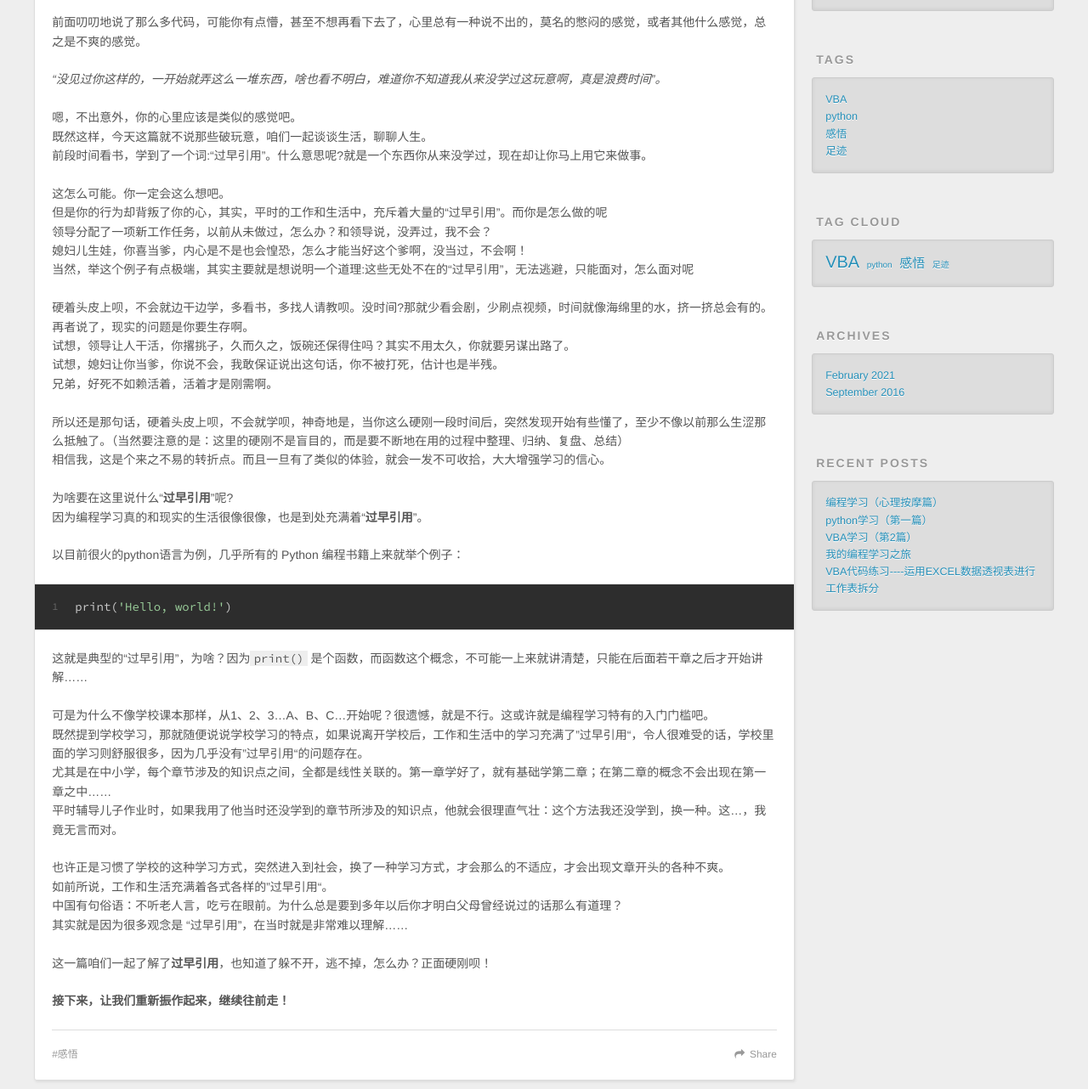
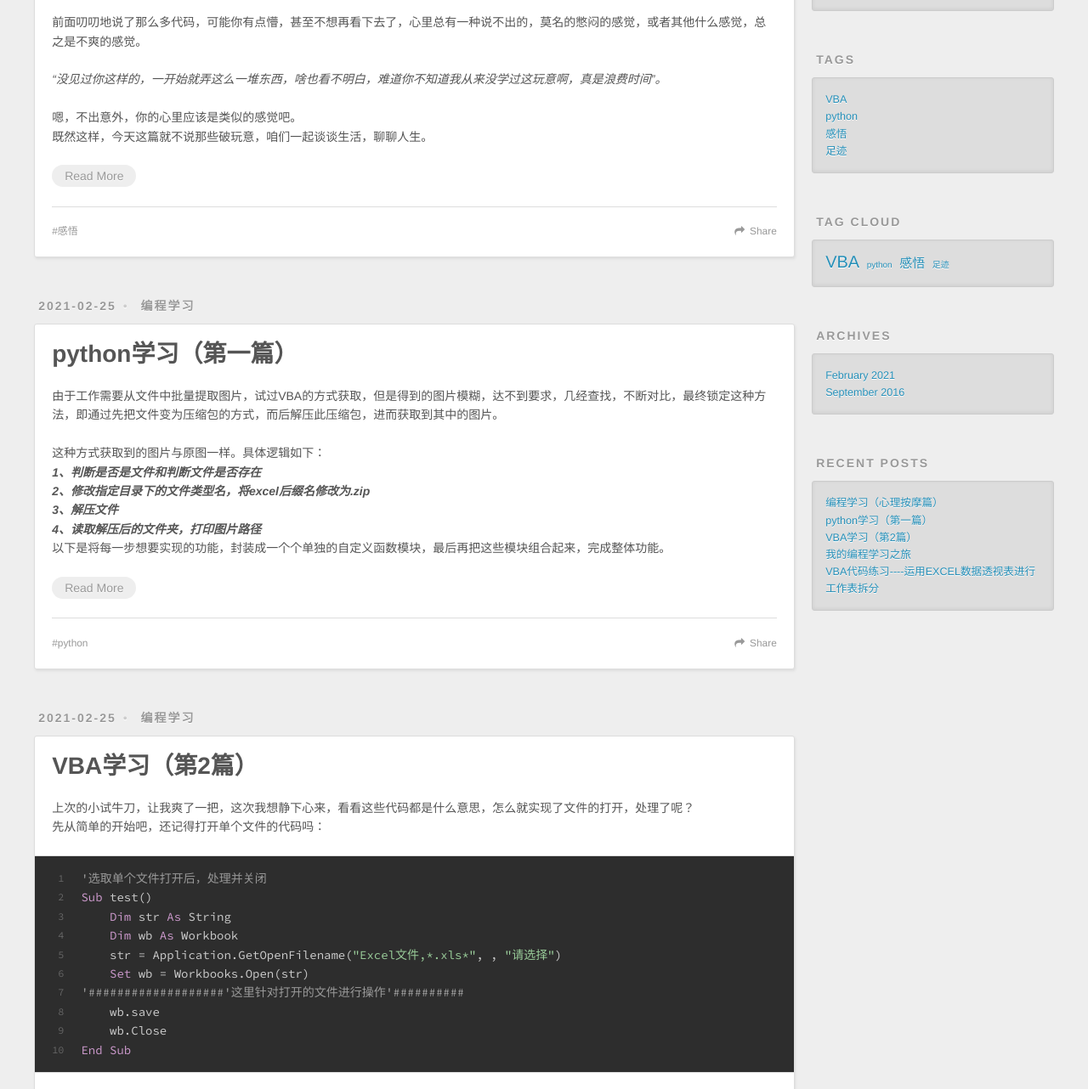
Before and after one commit to leezhengqi/leezhengqi.github.io, a plain HTML site: page index.html in a window 1280 px wide. Shown: the part 438-1720 px from the top of the page at 85% size. Drawn offline with nearby package versions, Linux system fonts and the light colour scheme.

Commit message:
Site updated: 2021-02-25 22:28:44

```diff
--- a/index.html
+++ b/index.html
@@ -96,18 +96,11 @@
 
         <p>前面叨叨地说了那么多代码，可能你有点懵，甚至不想再看下去了，心里总有一种说不出的，莫名的憋闷的感觉，或者其他什么感觉，总之是不爽的感觉。</p>
 <p><em>“没见过你这样的，一开始就弄这么一堆东西，啥也看不明白，难道你不知道我从来没学过这玩意啊，真是浪费时间”。</em></p>
-<p>嗯，不出意外，你的心里应该是类似的感觉吧。<br>既然这样，今天这篇就不说那些破玩意，咱们一起谈谈生活，聊聊人生。<br>前段时间看书，学到了一个词:“过早引用”。什么意思呢?就是一个东西你从来没学过，现在却让你马上用它来做事。</p>
-<p>这怎么可能。你一定会这么想吧。<br>但是你的行为却背叛了你的心，其实，平时的工作和生活中，充斥着大量的“过早引用”。而你是怎么做的呢<br>领导分配了一项新工作任务，以前从未做过，怎么办？和领导说，没弄过，我不会？<br>媳妇儿生娃，你喜当爹，内心是不是也会惶恐，怎么才能当好这个爹啊，没当过，不会啊！<br>当然，举这个例子有点极端，其实主要就是想说明一个道理:这些无处不在的“过早引用”，无法逃避，只能面对，怎么面对呢</p>
-<p>硬着头皮上呗，不会就边干边学，多看书，多找人请教呗。没时间?那就少看会剧，少刷点视频，时间就像海绵里的水，挤一挤总会有的。<br>再者说了，现实的问题是你要生存啊。<br>试想，领导让人干活，你撂挑子，久而久之，饭碗还保得住吗？其实不用太久，你就要另谋出路了。<br>试想，媳妇让你当爹，你说不会，我敢保证说出这句话，你不被打死，估计也是半残。<br>兄弟，好死不如赖活着，活着才是刚需啊。</p>
-<p>所以还是那句话，硬着头皮上呗，不会就学呗，神奇地是，当你这么硬刚一段时间后，突然发现开始有些懂了，至少不像以前那么生涩那么抵触了。（当然要注意的是：这里的硬刚不是盲目的，而是要不断地在用的过程中整理、归纳、复盘、总结）<br>相信我，这是个来之不易的转折点。而且一旦有了类似的体验，就会一发不可收拾，大大增强学习的信心。</p>
-<p>为啥要在这里说什么“<strong>过早引用</strong>”呢?<br>因为编程学习真的和现实的生活很像很像，也是到处充满着“<strong>过早引用</strong>”。</p>
-<p>以目前很火的python语言为例，几乎所有的 Python 编程书籍上来就举个例子：</p>
-<figure class="highlight python"><table><tr><td class="gutter"><pre><span class="line">1</span><br></pre></td><td class="code"><pre><span class="line">print(<span class="string">&#x27;Hello, world!&#x27;</span>)</span><br></pre></td></tr></table></figure>
-<p>这就是典型的“过早引用”，为啥？因为<code>print()</code> 是个函数，而函数这个概念，不可能一上来就讲清楚，只能在后面若干章之后才开始讲解……</p>
-<p>可是为什么不像学校课本那样，从1、2、3…A、B、C…开始呢？很遗憾，就是不行。这或许就是编程学习特有的入门门槛吧。<br>既然提到学校学习，那就随便说说学校学习的特点，如果说离开学校后，工作和生活中的学习充满了”过早引用“，令人很难受的话，学校里面的学习则舒服很多，因为几乎没有”过早引用“的问题存在。<br>尤其是在中小学，每个章节涉及的知识点之间，全都是线性关联的。第一章学好了，就有基础学第二章；在第二章的概念不会出现在第一章之中……<br>平时辅导儿子作业时，如果我用了他当时还没学到的章节所涉及的知识点，他就会很理直气壮：这个方法我还没学到，换一种。这…，我竟无言而对。</p>
-<p>也许正是习惯了学校的这种学习方式，突然进入到社会，换了一种学习方式，才会那么的不适应，才会出现文章开头的各种不爽。<br>如前所说，工作和生活充满着各式各样的”过早引用“。<br>中国有句俗语：不听老人言，吃亏在眼前。为什么总是要到多年以后你才明白父母曾经说过的话那么有道理？<br>其实就是因为很多观念是 “过早引用”，在当时就是非常难以理解……</p>
-<p>这一篇咱们一起了解了<strong>过早引用</strong>，也知道了躲不开，逃不掉，怎么办？正面硬刚呗！</p>
-<p><strong>接下来，让我们重新振作起来，继续往前走！</strong></p>
+<p>嗯，不出意外，你的心里应该是类似的感觉吧。<br>既然这样，今天这篇就不说那些破玩意，咱们一起谈谈生活，聊聊人生。
+
+          <p class="article-more-link">
+            <a href="/2021/02/25/%E7%BC%96%E7%A8%8B%E5%AD%A6%E4%B9%A0%EF%BC%88%E5%BF%83%E7%90%86%E6%8C%89%E6%91%A9%E7%AF%87%EF%BC%89/#more">Read More</a>
+          </p>
 
 
     </div>
```
Also changed, not shown: 2021/02/25/编程学习（心理按摩篇）/index.html (+4 -4 lines).
